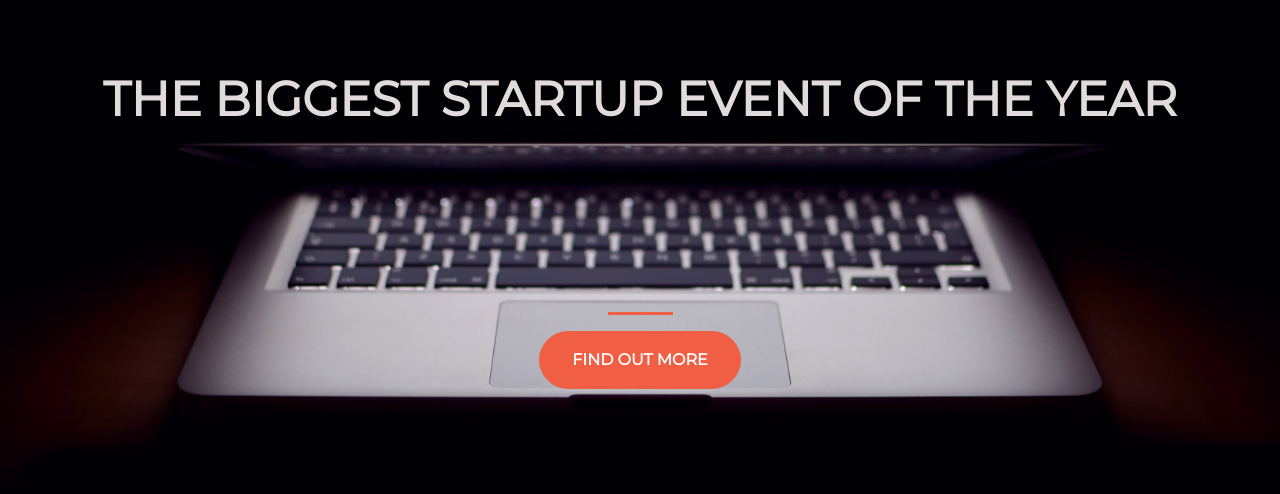
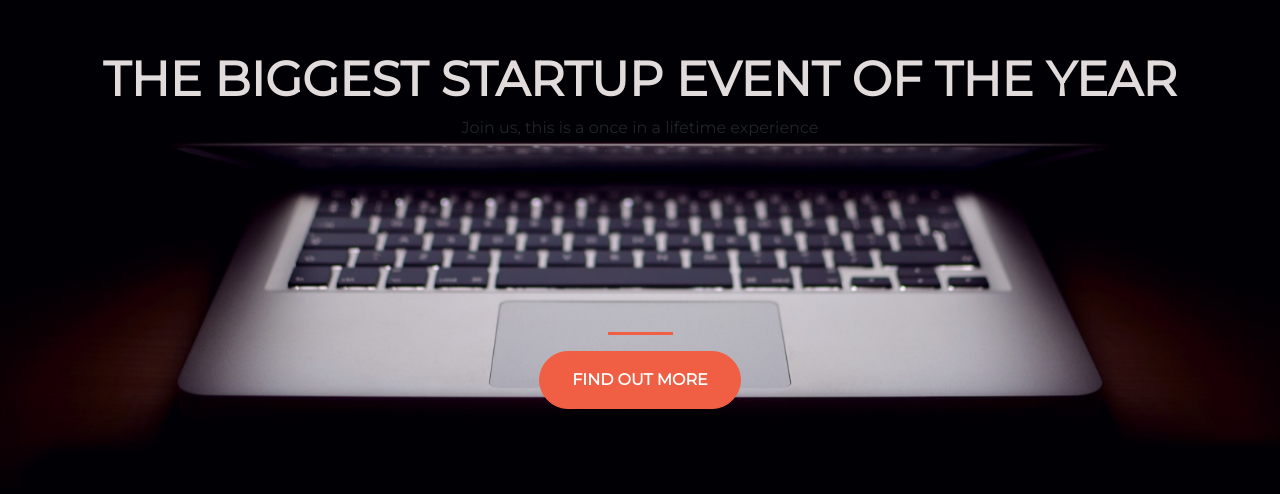
Before and after one commit to Anthony-Pongetti/Anthony-Pongetti.github.io, a plain HTML site: page index.html in a window 1280 px wide. Shown: the part 170-664 px from the top of the page. Drawn offline with nearby package versions, Linux system fonts and the light colour scheme.

Commit message:
Update index.html

```diff
--- a/index.html
+++ b/index.html
@@ -1,5 +1,6 @@
 <!DOCTYPE html>
 <html>
+
 <head>
     <title>Startup</title>
     <!-- Required meta tags -->
@@ -14,11 +15,13 @@
     <!-- Your own stylesheet -->
     <link rel="stylesheet" type="text/css" href="style.css">
 </head>
+
 <body>
     <div class="container d-flex align-items-center h-100">
         <div class="row">
             <header class="text-center col-12">
                 <h1 class="text-uppercase"><strong>The biggest startup event of the year</strong></h1>
+                <p>Join us, this is a once in a lifetime experience</p>
             </header>
             <div class="buffer col-12"></div>
             <section class="text-center col-12">
```
Lines whose indentation alone changed are shown as unchanged.
